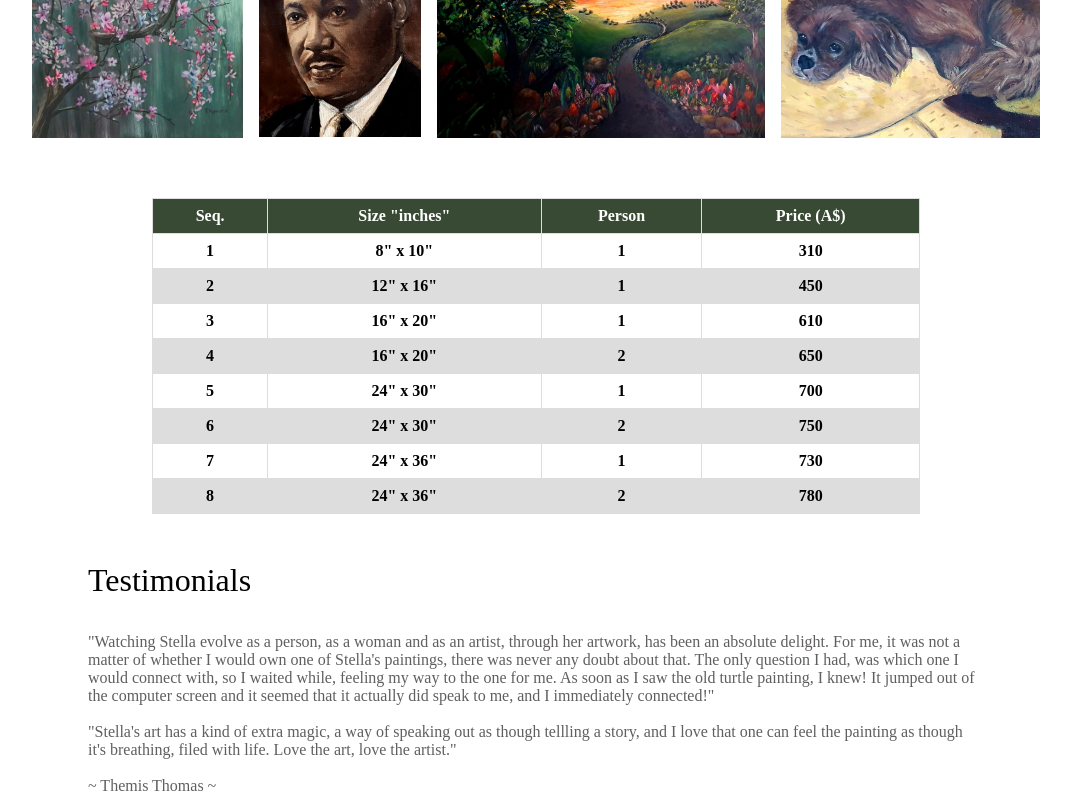
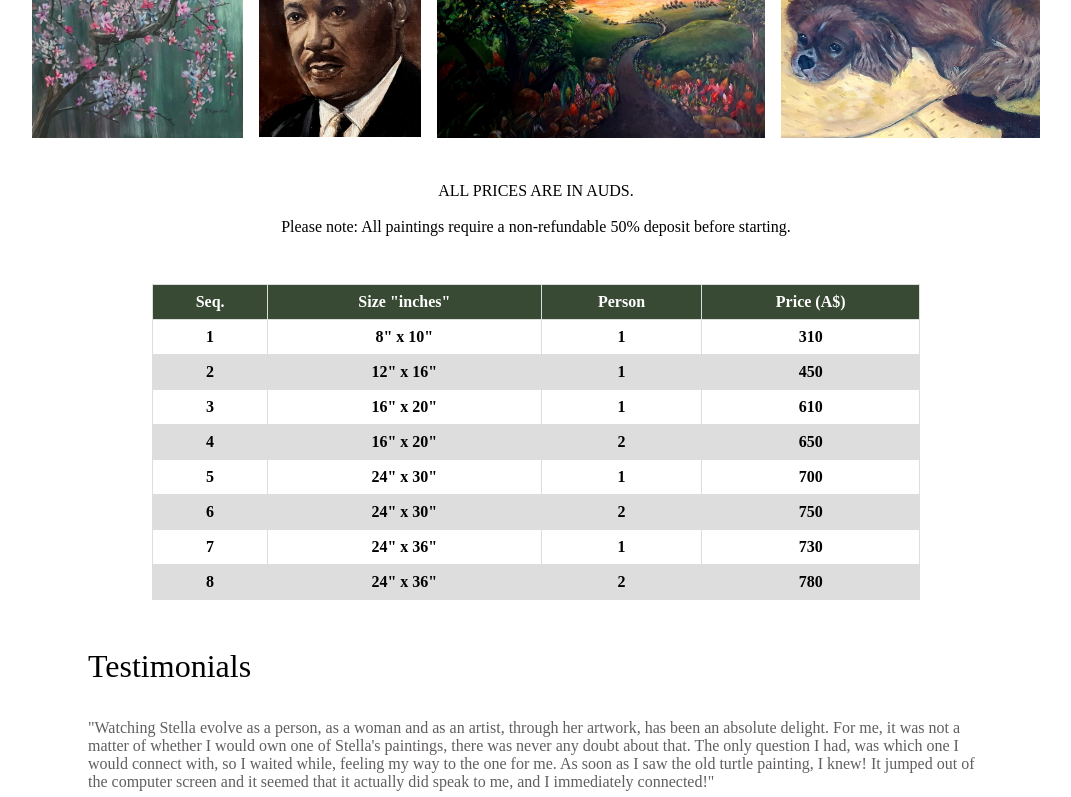
Before and after one commit to Amutha37/stella-art-react, a React (Create React App) app: page /commissions in a window 1280 px wide. Shown: the part 684-1481 px from the top of the page, without its empty margins (104-1175 px from the left). Built offline with nearby package versions, Linux system fonts and the light colour scheme.

Commit message:
add heading for price list

```diff
--- a/src/components/fetchMessage/PriceTable.jsx
+++ b/src/components/fetchMessage/PriceTable.jsx
@@ -47,7 +47,13 @@ export const priceList = [
 export function PrintPrice() {
   //   let ind = 0
   return (
-    <div>
+    <div className='table-container'>
+      <p>ALL PRICES ARE IN AUDS.</p>
+      <br />
+      <p>
+        Please note: All paintings require a non-refundable 50% deposit before
+        starting.
+      </p>
       <table className='dml_table' cellPadding={0} cellSpacing={0}>
         <thead className='sticky-thc'>
           <tr>
--- a/src/components/pages/commissions/commission.css
+++ b/src/components/pages/commissions/commission.css
@@ -194,6 +194,10 @@ hr {
 }
 
 /* table */
+.table-container {
+  text-align: center;
+  margin-top: 2rem;
+}
 table {
   margin: 4rem auto;
   width: 60%;
```
